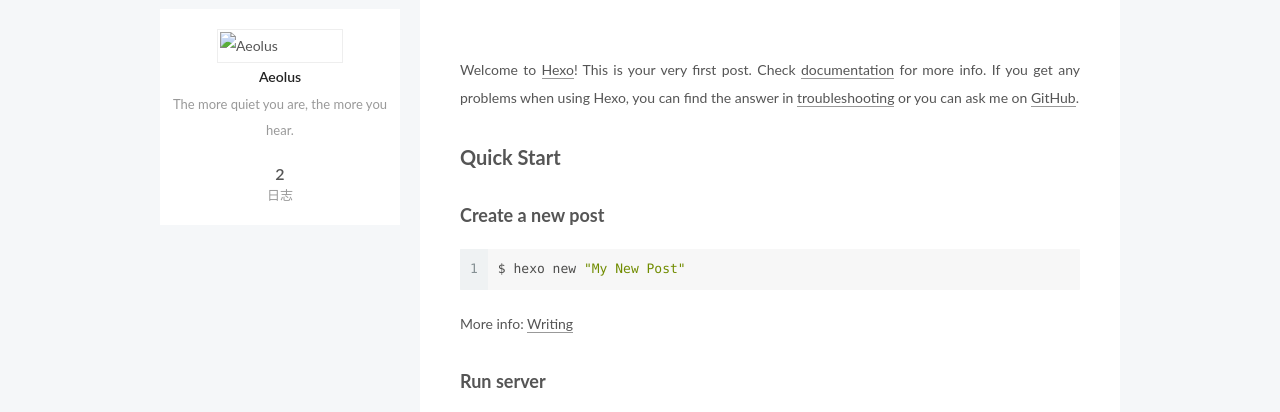
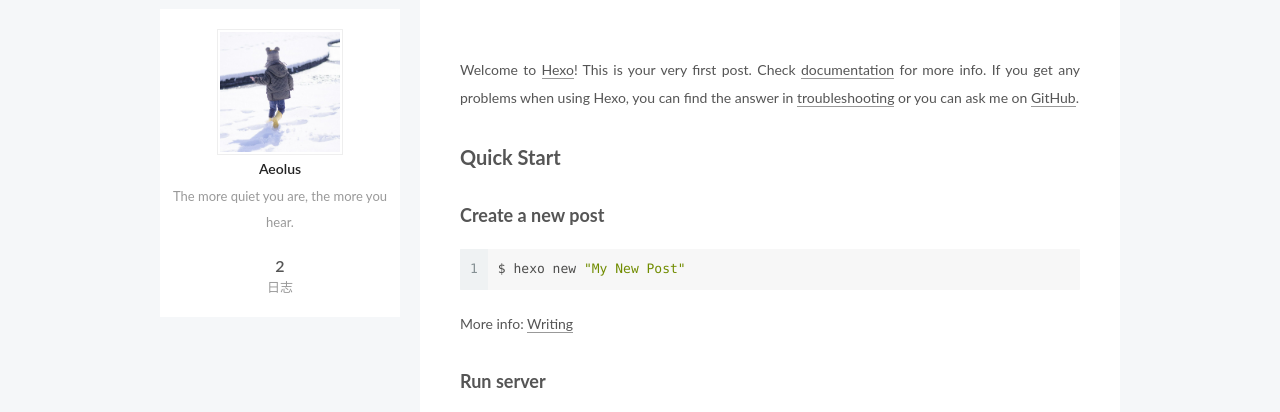
Before and after one commit to aaeolus/aaeolus.github.io, a plain HTML site: page index.html in a window 1280 px wide. Shown: the part 348-760 px from the top of the page. Drawn offline with Linux system fonts and the light colour scheme.

Commit message:
Site updated: 2018-08-15 15:48:02

```diff
--- a/css/main.css
+++ b/css/main.css
@@ -1823,7 +1823,7 @@
   width: 4px;
   height: 4px;
   border-radius: 50%;
-  background: #127557;
+  background: #c25bfe;
 }
 .links-of-blogroll {
   font-size: 13px;
--- a/index.html
+++ b/index.html
@@ -277,7 +277,7 @@
     <span hidden itemprop="author" itemscope itemtype="http://schema.org/Person">
       <meta itemprop="name" content="Aeolus">
       <meta itemprop="description" content="">
-      <meta itemprop="image" content="/image/touxiang.jpg">
+      <meta itemprop="image" content="/images/touxiang.jpg">
     </span>
 
     <span hidden itemprop="publisher" itemscope itemtype="http://schema.org/Organization">
@@ -396,7 +396,7 @@
     <span hidden itemprop="author" itemscope itemtype="http://schema.org/Person">
       <meta itemprop="name" content="Aeolus">
       <meta itemprop="description" content="">
-      <meta itemprop="image" content="/image/touxiang.jpg">
+      <meta itemprop="image" content="/images/touxiang.jpg">
     </span>
 
     <span hidden itemprop="publisher" itemscope itemtype="http://schema.org/Organization">
@@ -542,7 +542,7 @@
           <div class="site-author motion-element" itemprop="author" itemscope itemtype="http://schema.org/Person">
 
               <img class="site-author-image" itemprop="image"
-                src="/image/touxiang.jpg"
+                src="/images/touxiang.jpg"
                 alt="Aeolus" />
 
               <p class="site-author-name" itemprop="name">Aeolus</p>
```
Also changed, not shown: 2018/08/15/hello-world/index.html (+2 -2 lines), 2018/08/15/test/index.html (+2 -2 lines), archives/2018/08/index.html (+1 -1 lines), archives/2018/index.html (+1 -1 lines), archives/index.html (+1 -1 lines).
